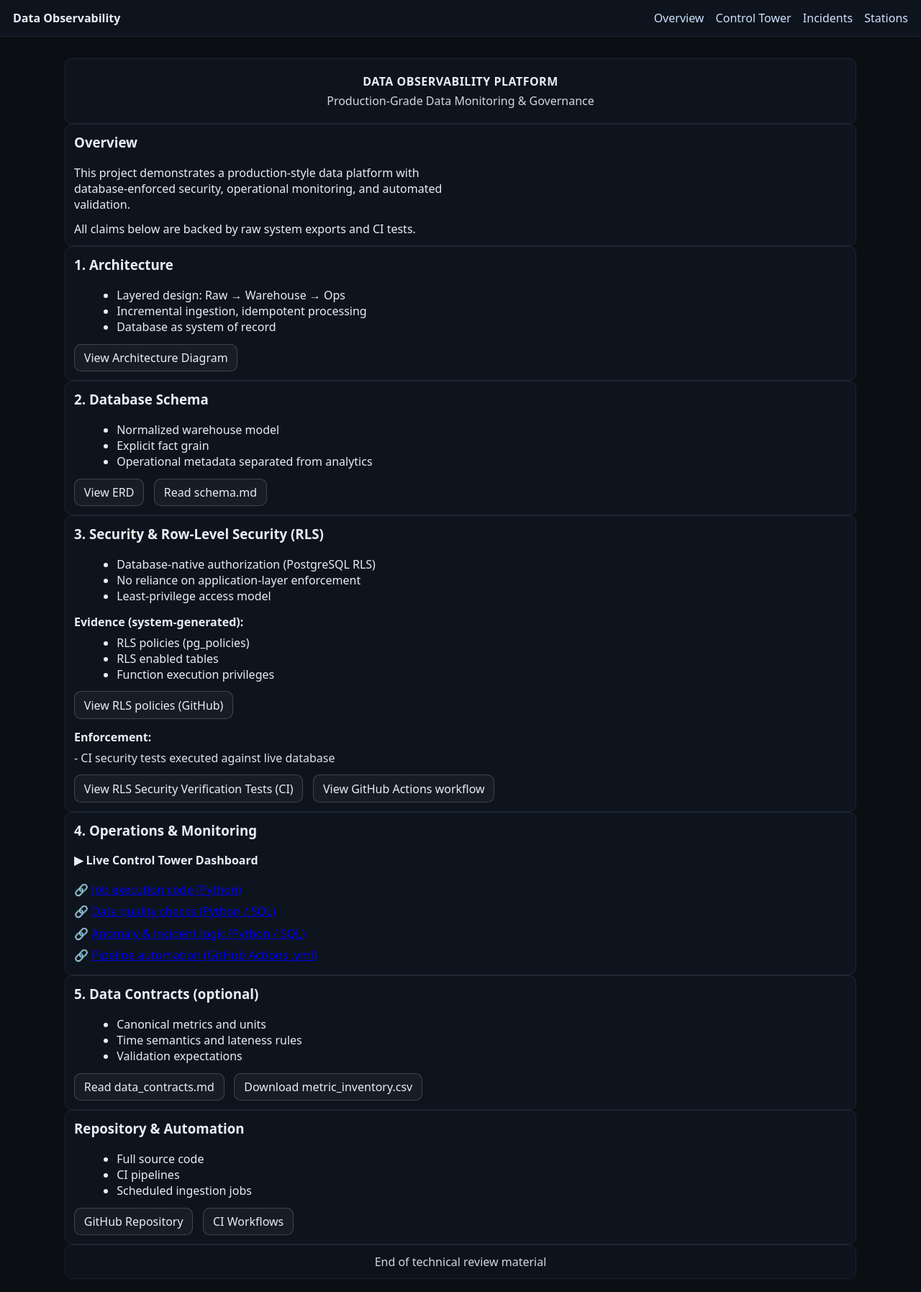
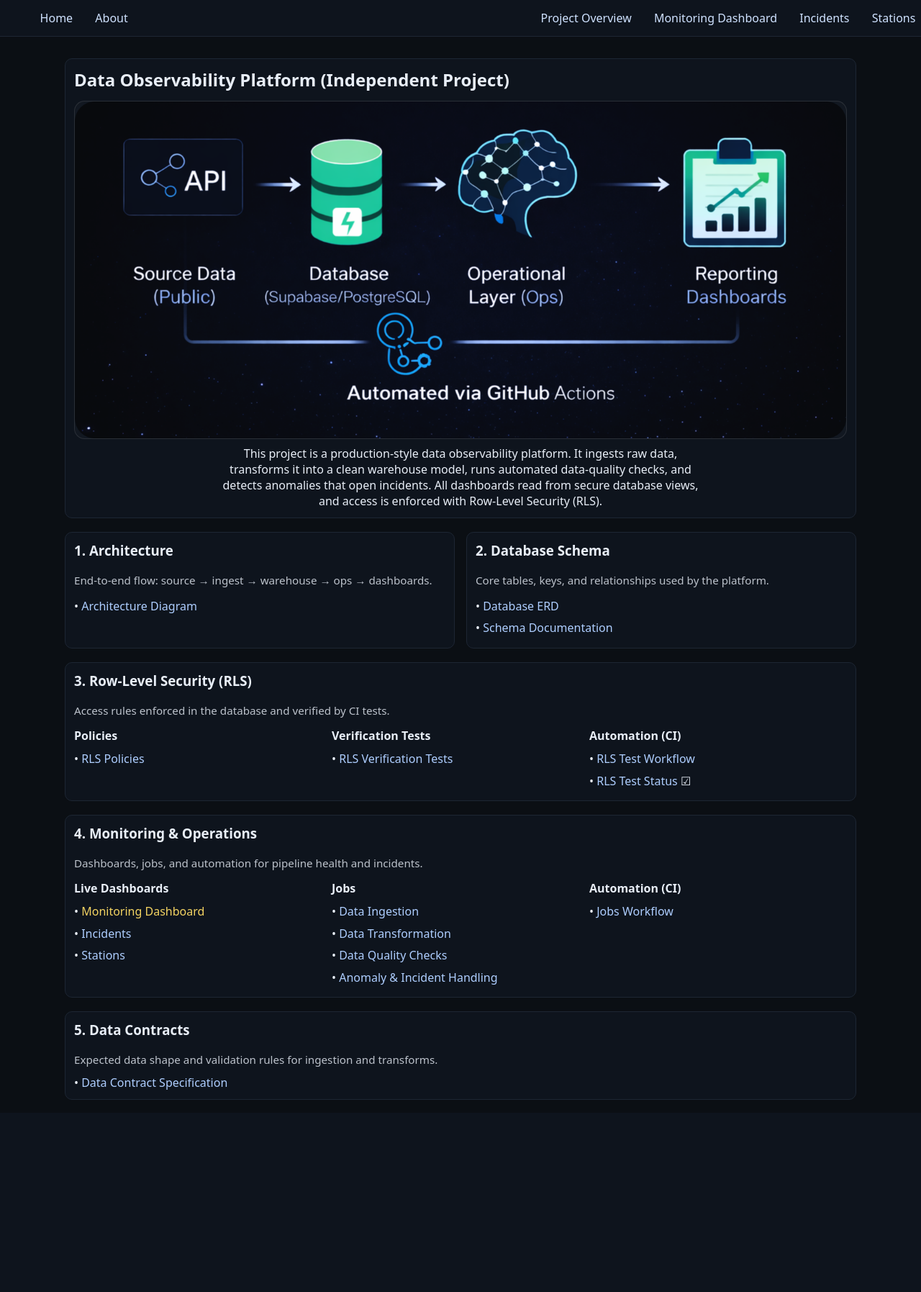
Before and after one commit to aujohn77/data-observability-platform, a Django app: template dop_apps/observability/templates/observability/project_review.html in a window 1280 px wide. Shown: the whole page at 72% size. After the commit the page ends 1528 px from the top, so only its background shows below. Run offline with Django 3.2, Linux system fonts and the light colour scheme; the template is opened without the code that fills it, so the values that code supplies are empty.

Commit message:
fix ingest.py

```diff
--- a/dop_apps/observability/static/observability/observability.css
+++ b/dop_apps/observability/static/observability/observability.css
@@ -3,6 +3,23 @@ body{font-family:system-ui,Segoe UI,Arial;margin:0;background:#0b0f14;color:#e8e
 .brand{font-weight:700}
 .nav a{color:#cfe2ff;text-decoration:none;margin-left:12px}
 .nav a:hover{text-decoration:underline}
+
+/* Make ALL card links match the nav link color */
+a.link, a.link:visited{
+  color:#aeceff;
+  text-decoration:none;
+}
+a.link:hover{ text-decoration:underline; }
+
+a.link-monitor,
+a.link-monitor:visited{
+  color:#f4d462;
+}
+a.link-monitor:hover{
+  text-decoration: underline;
+}
+
+
 .container{max-width:1100px;margin:0 auto;padding:18px}
 .cards{display:grid;grid-template-columns:repeat(auto-fit,minmax(200px,1fr));gap:12px;margin:14px 0 20px}
 .card{border:1px solid #1d2633;background:#0e141d;border-radius:10px;padding:12px}
@@ -13,3 +30,49 @@ body{font-family:system-ui,Segoe UI,Arial;margin:0;background:#0b0f14;color:#e8e
 .table th{opacity:.8}
 h1{margin:6px 0 12px}
 h2{margin:18px 0 10px}
+
+
+.overview-hero{
+  margin-top:0.8em;
+  border-radius:0.9em;
+  overflow:hidden;
+  border:1px solid rgba(255,255,255,0.10);
+  background:rgba(255,255,255,0.02);
+}
+.overview-hero img{
+  display:block;
+  width:100%;
+  height:auto;
+}
+
+
+.overview-text{
+  max-width: 42em;   /* adjust: 48em, 54em, etc */
+  margin: 0 auto;    /* centers it */
+}
+.overview-text{ text-align: center; }
+
+
+.topbar{
+  width: 100%;
+}
+
+.topbar .nav{
+  width: 100%;
+  display: flex;
+  align-items: center;
+  padding: 0 1.6em;   /* increase/decrease this */
+}
+
+
+.nav-left{
+  display:flex;
+  gap:1.2em;
+}
+
+.nav-right{
+  margin-left:auto;
+  display:flex;
+  gap:1.2em;
+  justify-content:flex-end;
+}
--- a/dop_apps/observability/templates/observability/base.html
+++ b/dop_apps/observability/templates/observability/base.html
@@ -114,15 +114,21 @@
 </head>
 
 <body>
-  <header class="topbar">
-    <div class="brand">Data Observability</div>
+<header class="topbar">
     <nav class="nav">
-      <a href="{% url 'observability:overview' %}">Overview</a>
-      <a href="/observability/control-tower/">Control Tower</a>
-      <a href="/observability/incidents/">Incidents</a>
-      <a href="/observability/stations/">Stations</a>
+      <div class="nav-left">
+        <a href="/">Home</a>
+        <a href="/about/">About</a>
+      </div>
+
+      <div class="nav-right">
+        <a href="{% url 'observability:overview' %}">Project Overview</a>
+        <a href="/observability/control-tower/">Monitoring Dashboard</a>
+        <a href="/observability/incidents/">Incidents</a>
+        <a href="/observability/stations/">Stations</a>
+      </div>
     </nav>
-  </header>
+</header>
 
   <main class="container">
     <h1>{{ title }}</h1>
--- a/dop_apps/observability/templates/observability/control_tower.html
+++ b/dop_apps/observability/templates/observability/control_tower.html
@@ -4,7 +4,7 @@
 <section class="card">
   <div style="display:flex; justify-content:space-between; gap:1em; flex-wrap:wrap;">
     <div>
-      <strong>DATA OBSERVABILITY PLATFORM — CONTROL TOWER</strong>
+      <strong>DATA OBSERVABILITY PLATFORM — MONITORING DASHBOARD</strong>
       <button
         type="button"
         class="info-btn"
--- a/dop_apps/observability/templates/observability/project_review.html
+++ b/dop_apps/observability/templates/observability/project_review.html
@@ -1,144 +1,177 @@
   {# templates/observability/project_review.html #}
   {% extends "observability/base.html" %}
+  {% load static %}
 
   {% block content %}
 
+
 <section class="card">
-  <div style="text-align:center; padding:0.5em 0;">
-    <div style="font-weight:800; letter-spacing:0.03em;">DATA OBSERVABILITY PLATFORM</div>
-    <div style="opacity:0.9; margin-top:0.3em;">Production-Grade Data Monitoring &amp; Governance</div>
+  <h1 style="margin-top:0;">Data Observability Platform (Independent Project)</h1>
+
+  <div class="overview-hero">
+    <img
+      src="{% static 'observability/images/architecture_diagram_darker_match.png' %}"
+      alt="Data Observability Platform — architecture diagram"
+      loading="lazy"
+    >
+  </div>
+
+<div class="overview-text">
+  <p style="margin:0.6em 0 0 0;">
+    This project is a production-style data observability platform. It ingests raw data, transforms it into
+    a clean warehouse model, runs automated data-quality checks, and detects anomalies that open incidents.
+    All dashboards read from secure database views, and access is enforced with Row-Level Security (RLS).
+  </p>
 </div>
 </section>
 
-<section class="card">
-  <h3 style="margin-top:0;">Overview</h3>
-  <p style="margin:0.6em 0 0 0;">
-    This project demonstrates a production-style data platform with<br>
-    database-enforced security, operational monitoring, and automated<br>
-    validation.
-  </p>
-  <p style="margin:0.8em 0 0 0;">
-    All claims below are backed by raw system exports and CI tests.
-  </p>
-</section>
+  <!-- 1 + 2 are INDEPENDENT sections side-by-side (WITH GAP) -->
+  <div class="pair-grid" style="margin-top:1.2em;">
+  <section class="card pair-card">
+    <h3 style="margin-top:0;">1. Architecture</h3>
+    <div style="opacity:.8; font-size:.95em; margin-top:.35em; line-height:1.4;">
+      End-to-end flow: source → ingest → warehouse → ops → dashboards.
+    </div>
 
-<section class="card">
-  <h3 style="margin-top:0;">1. Architecture</h3>
-  <ul style="margin:0.6em 0 0 1.2em;">
-    <li>Layered design: Raw → Warehouse → Ops</li>
-    <li>Incremental ingestion, idempotent processing</li>
-    <li>Database as system of record</li>
-  </ul>
-
-  <div style="margin-top:0.8em;">
-    <a href="#" class="btn" id="open-arch-diagram">View Architecture Diagram</a>
+    <div style="margin-top:0.6em; line-height:1.9;">
+      • <a href="#" class="link" id="open-arch-diagram">Architecture Diagram</a>
     </div>
   </section>
 
-<section class="card">
+  <section class="card pair-card">
     <h3 style="margin-top:0;">2. Database Schema</h3>
-  <ul style="margin:0.6em 0 0 1.2em;">
-    <li>Normalized warehouse model</li>
-    <li>Explicit fact grain</li>
-    <li>Operational metadata separated from analytics</li>
-  </ul>
+    <div style="opacity:.8; font-size:.95em; margin-top:.35em; line-height:1.4;">
+      Core tables, keys, and relationships used by the platform.
+    </div>
 
-  <div style="margin-top:0.8em;">
-    <a href="#" class="btn">View ERD</a>
-
-    <a
+    <div style="margin-top:0.6em; line-height:1.9;">
+      • <a href="#" class="link">Database ERD</a><br>
+      • <a
           href="https://github.com/aujohn77/data-observability-platform/blob/main/docs/schema.md"
-      class="btn"
-      style="margin-left:0.6em;"
+          class="link"
           target="_blank"
           rel="noopener"
-    >
-      Read schema.md
-    </a>
+        >Schema Documentation</a>
+    </div>
+  </section>
+  </div>
+
+  <!-- 3 is ONE section with internal columns (NO GAP / no mini-cards) -->
+  <section class="card" style="margin-top:1.2em;">
+    <h3 style="margin-top:0;">3. Row-Level Security (RLS)</h3>
+    <div style="opacity:.8; font-size:.95em; margin-top:.35em; line-height:1.4;">
+      Access rules enforced in the database and verified by CI tests.
+    </div>
+
+    <div style="margin-top:0.6em;">
+      <table style="width:100%; border-collapse:collapse; table-layout:fixed;">
+        <colgroup>
+          <col style="width:33.333%;">
+          <col style="width:33.333%;">
+          <col style="width:33.333%;">
+        </colgroup>
+
+        <tr>
+          <th style="text-align:left; font-weight:700; padding:0.2em 0.6em 0.4em 0;">
+            Policies
+          </th>
+          <th style="text-align:left; font-weight:700; padding:0.2em 0.6em 0.4em 0;">
+            Verification Tests
+          </th>
+          <th style="text-align:left; font-weight:700; padding:0.2em 0 0.4em 0;">
+            Automation (CI)
+          </th>
+        </tr>
+
+        <tr style="vertical-align:top;">
+          <td style="padding:0 0.6em 0 0; line-height:1.9; word-break:break-word;">
+            • <a
+                href="https://github.com/aujohn77/data-observability-platform/blob/main/docs/rls_policies.md"
+                class="link" target="_blank" rel="noopener"
+              >RLS Policies</a>
+          </td>
+
+          <td style="padding:0 0.6em 0 0; line-height:1.9; word-break:break-word;">
+            • <a
+                href="https://github.com/aujohn77/data-observability-platform/blob/main/db/tests/rls_security_verification_tests_ci.sql"
+                class="link" target="_blank" rel="noopener"
+              >RLS Verification Tests</a>
+          </td>
+
+          <td style="padding:0; line-height:1.9; word-break:break-word;">
+            • <a
+                href="https://github.com/aujohn77/data-observability-platform/blob/main/.github/workflows/security_rls_tests.yml"
+                class="link" target="_blank" rel="noopener"
+              >RLS Test Workflow</a><br>
+
+            • <a
+                href="https://github.com/aujohn77/data-observability-platform/actions/workflows/security_rls_tests.yml"
+                class="link" target="_blank" rel="noopener"
+              >RLS Test Status</a> ☑
+          </td>
+        </tr>
+      </table>
     </div>
   </section>
 
-
-<section class="card">
-  <h3 style="margin-top:0;">3. Security &amp; Row-Level Security (RLS)</h3>
-  <ul style="margin:0.6em 0 0 1.2em;">
-    <li>Database-native authorization (PostgreSQL RLS)</li>
-    <li>No reliance on application-layer enforcement</li>
-    <li>Least-privilege access model</li>
-  </ul>
-
-  <div style="margin-top:0.9em;">
-    <div style="font-weight:700; margin-bottom:0.4em;">Evidence (system-generated):</div>
-    <ul style="margin:0 0 0 1.2em;">
-      <li>RLS policies (pg_policies)</li>
-      <li>RLS enabled tables</li>
-      <li>Function execution privileges</li>
-    </ul>
+  <!-- 4 is ONE section with internal columns (NO GAP / no mini-cards) -->
+  <section class="card" style="margin-top:1.2em;">
+    <h3 style="margin-top:0;">4. Monitoring  &amp; Operations</h3>
+      <div style="opacity:.8; font-size:.95em; margin-top:.35em; line-height:1.4;">
+      Dashboards, jobs, and automation for pipeline health and incidents.
     </div>
 
-  <div style="margin-top:0.8em;">
-    <a class="btn"
-      href="https://github.com/aujohn77/data-observability-platform/blob/main/docs/rls_policies.md"
-      target="_blank" rel="noopener">
-      View RLS policies (GitHub)
-    </a>
-  </div>
+    <div style="margin-top:0.6em;">
+      <table style="width:100%; border-collapse:collapse; table-layout:fixed;">
+        <colgroup>
+          <col style="width:33.333%;">
+          <col style="width:33.333%;">
+          <col style="width:33.333%;">
+        </colgroup>
 
-  <div style="margin-top:0.9em;">
-    <div style="font-weight:700; margin-bottom:0.4em;">Enforcement:</div>
-    <div style="opacity:0.95;">- CI security tests executed against live database</div>
-  </div>
+        <tr>
+          <th style="text-align:left; font-weight:700; padding:0.2em 0.6em 0.4em 0;">
+            Live Dashboards
+          </th>
+          <th style="text-align:left; font-weight:700; padding:0.2em 0.6em 0.4em 0;">
+            Jobs
+          </th>
+          <th style="text-align:left; font-weight:700; padding:0.2em 0 0.4em 0;">
+            Automation (CI)
+          </th>
+        </tr>
 
-  <div style="margin-top:0.8em;">
-    <a href="#" class="btn">View RLS Security Verification Tests (CI)</a>
-    <a href="#" class="btn" style="margin-left:0.6em;">View GitHub Actions workflow</a>
+        <tr style="vertical-align:top;">
+          <td style="padding:0 0.6em 0 0; line-height:1.9; word-break:break-word;">
+            • <a href="{% url 'observability:control_tower' %}" class="link link-monitor">Monitoring Dashboard</a><br>
+            • <a href="{% url 'observability:incidents' %}" class="link">Incidents</a><br>
+            • <a href="{% url 'observability:stations' %}" class="link">Stations</a>
+          </td>
+
+          <td style="padding:0 0.6em 0 0; line-height:1.9; word-break:break-word;">
+            • <a href="https://github.com/aujohn77/data-observability-platform/blob/main/jobs/ingest.py" class="link" target="_blank">Data Ingestion</a><br>
+            • <a href="https://github.com/aujohn77/data-observability-platform/blob/main/jobs/transform_fact.py" class="link" target="_blank">Data Transformation</a><br>
+            • <a href="https://github.com/aujohn77/data-observability-platform/blob/main/jobs/run_dq.py" class="link" target="_blank">Data Quality Checks</a><br>
+            • <a href="https://github.com/aujohn77/data-observability-platform/blob/main/jobs/run_anomaly_detection.py" class="link" target="_blank">Anomaly &amp; Incident Handling</a>
+          </td>
+
+          <td style="padding:0; line-height:1.9; word-break:break-word;">
+            • <a href="https://github.com/aujohn77/data-observability-platform/blob/main/.github/workflows/pipeline.yml" class="link" target="_blank">Jobs Workflow</a>
+          </td>
+        </tr>
+      </table>
     </div>
   </section>
 
-<section class="card">
-  <h3 style="margin-top:0;">4. Operations &amp; Monitoring</h3>
-  <div style="font-weight:700; margin-top:0.4em;">▶ Live Control Tower Dashboard</div>
-
-  <div style="margin-top:0.9em; line-height:1.9;">
-    🔗 <a href="#">Job execution code (Python)</a><br>
-    🔗 <a href="#">Data quality checks (Python / SQL)</a><br>
-    🔗 <a href="#">Anomaly &amp; incident logic (Python / SQL)</a><br>
-    🔗 <a href="#">Pipeline automation (GitHub Actions .yml)</a>
+  <section class="card" style="margin-top:1.2em;">
+    <h3 style="margin-top:0;">5. Data Contracts</h3>
+        <div style="opacity:.8; font-size:.95em; margin-top:.35em; line-height:1.4;">
+          Expected data shape and validation rules for ingestion and transforms.
+        </div>
+    <div style="margin-top:0.6em;">
+      • <a href="#" class="link">Data Contract Specification</a>
     </div>
   </section>
-
-<section class="card">
-  <h3 style="margin-top:0;">5. Data Contracts (optional)</h3>
-  <ul style="margin:0.6em 0 0 1.2em;">
-    <li>Canonical metrics and units</li>
-    <li>Time semantics and lateness rules</li>
-    <li>Validation expectations</li>
-  </ul>
-
-  <div style="margin-top:0.8em;">
-    <a href="#" class="btn">Read data_contracts.md</a>
-    <a href="#" class="btn" style="margin-left:0.6em;">Download metric_inventory.csv</a>
-  </div>
-</section>
-
-<section class="card">
-  <h3 style="margin-top:0;">Repository &amp; Automation</h3>
-  <ul style="margin:0.6em 0 0 1.2em;">
-    <li>Full source code</li>
-    <li>CI pipelines</li>
-    <li>Scheduled ingestion jobs</li>
-  </ul>
-
-  <div style="margin-top:0.8em;">
-    <a href="#" class="btn">GitHub Repository</a>
-    <a href="#" class="btn" style="margin-left:0.6em;">CI Workflows</a>
-  </div>
-</section>
-
-<section class="card" style="text-align:center; opacity:0.9;">
-  End of technical review material
-</section>
-
 
 
 
@@ -225,18 +258,6 @@
     </div>
   </div>
 
-
-
-
-
-
-
-
-
-
-
-
-
   <style>
     /* Minimal button style (works even if your base CSS has none) */
     .btn{
@@ -250,7 +271,16 @@
     }
     .btn:hover{ background:rgba(255,255,255,0.08); }
 
-
+    /* 1 + 2 layout: two independent cards with a GAP (like Anomalies / Incidents) */
+    .pair-grid{
+      display:flex;
+      gap:1em;
+      flex-wrap:wrap;
+      align-items:stretch;
+    }
+    .pair-card{
+      flex:1 1 22em;
+    }
 
     /* Modal (matches your dark card style) */
     .modal-backdrop{
@@ -314,17 +344,7 @@
       font-size:0.92em;
       line-height:1.35;
     }
-
-
-
   </style>
-
-
-
-
-
-
-
 
   <script>
     (function(){
@@ -357,7 +377,4 @@
     })();
   </script>
 
-
-
-
   {% endblock %}
--- a/dop_apps/observability/views.py
+++ b/dop_apps/observability/views.py
@@ -299,7 +299,7 @@ def control_tower(request):
 
 
 def overview(request):
-    ctx = {"title": "Data Observability Platform"}
+    ctx = {"title": ""}
     return render(request, "observability/project_review.html", ctx)
 
 
--- a/jobs/run_anomaly_detection.py
+++ b/jobs/run_anomaly_detection.py
@@ -1,9 +1,3 @@
-# ============================================
-# jobs/run_anomaly_detection.py (orchestrator)
-# Status vocabulary: started / succeeded / failed
-# Runs detectors in a loop (modular)
-# Stage 9b: create/link incidents for NEW anomalies
-# ============================================
 
 import os
 import time
```
Also changed, not shown: db/tests/rls_security_verification_tests_ci.sql (+0 -2 lines), docs/data_contracts.md (+35 -143 lines), dop_apps/observability/static/observability/images/architecture_diagram_darker_match.png (added), dop_apps/observability/static/observability/images/architecture_diagram_darker_matchback_up.png (added). Lines whose indentation alone changed are shown as unchanged.
